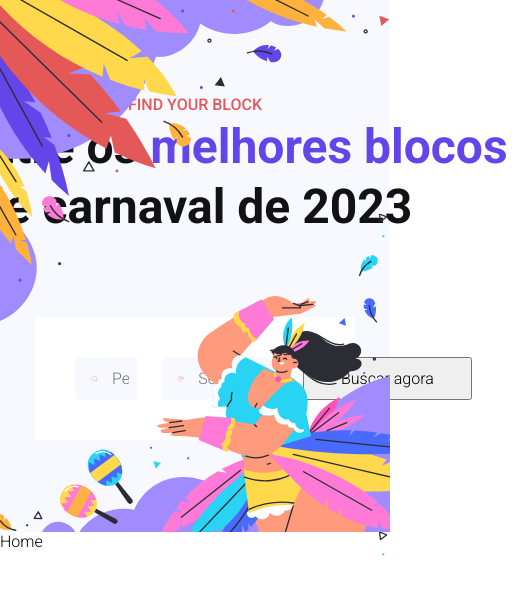
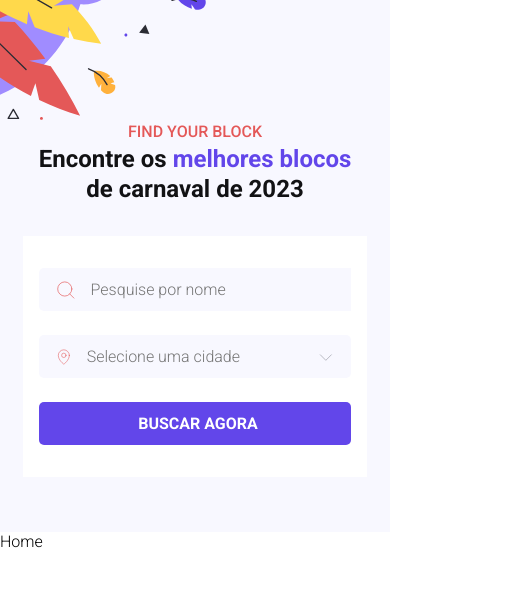
Before and after one commit to PedroMakengo/carnaval-bora-codar, a React (Vite) app: page / in a window 390 px wide. Shown: the top 594 px of the page, 518 px wide, since content can reach past the window. Built offline with nearby package versions, Linux system fonts and the light colour scheme.

Commit message:
Terminando

```diff
--- a/src/components/Hero/index.tsx
+++ b/src/components/Hero/index.tsx
@@ -26,7 +26,10 @@ export function Hero() {
               className={styles.down}
             />
           </div>
-          <button>Buscar agora</button>
+          <button type="submit" className={styles.buttonSubmit}>
+            <span>Buscar agora</span>
+            <MagnifyingGlass size={24} color="#fff" weight="thin" />
+          </button>
         </form>
       </div>
     </section>
--- a/src/components/Hero/styles.module.scss
+++ b/src/components/Hero/styles.module.scss
@@ -7,8 +7,8 @@
 .hero::after {
   content: '';
   position: absolute;
-  width: 407px;
-  height: 345px;
+  width: 25.4rem;
+  height: 21.5rem;
 
   background: url(../../assets/ilustra01.svg);
 
@@ -101,3 +101,56 @@
     background: var(--gray-100);
   }
 }
+
+.buttonSubmit {
+  background: #6246ea;
+  border: 0;
+  border-radius: 5px;
+  padding: 12px 8px 12px 14px;
+
+  display: flex;
+  align-items: center;
+  justify-content: center;
+  color: #fff;
+  text-transform: uppercase;
+  font-weight: 700;
+
+  svg {
+    display: none;
+  }
+}
+
+@media (max-width: 780px) {
+  .hero::after {
+    width: 16rem;
+    height: 15rem;
+
+    background-position: center;
+  }
+
+  .hero::before {
+    display: none;
+  }
+
+  .container {
+    width: 80%;
+    padding: 1rem;
+  }
+
+  .header {
+    margin-top: 2rem;
+  }
+
+  .header h1 {
+    font-size: 1.5rem;
+    width: 20.4rem;
+  }
+
+  .form {
+    grid-template-columns: 1fr;
+    padding: 2rem 1rem;
+    width: 100%;
+
+    margin-top: 2rem;
+  }
+}
```
